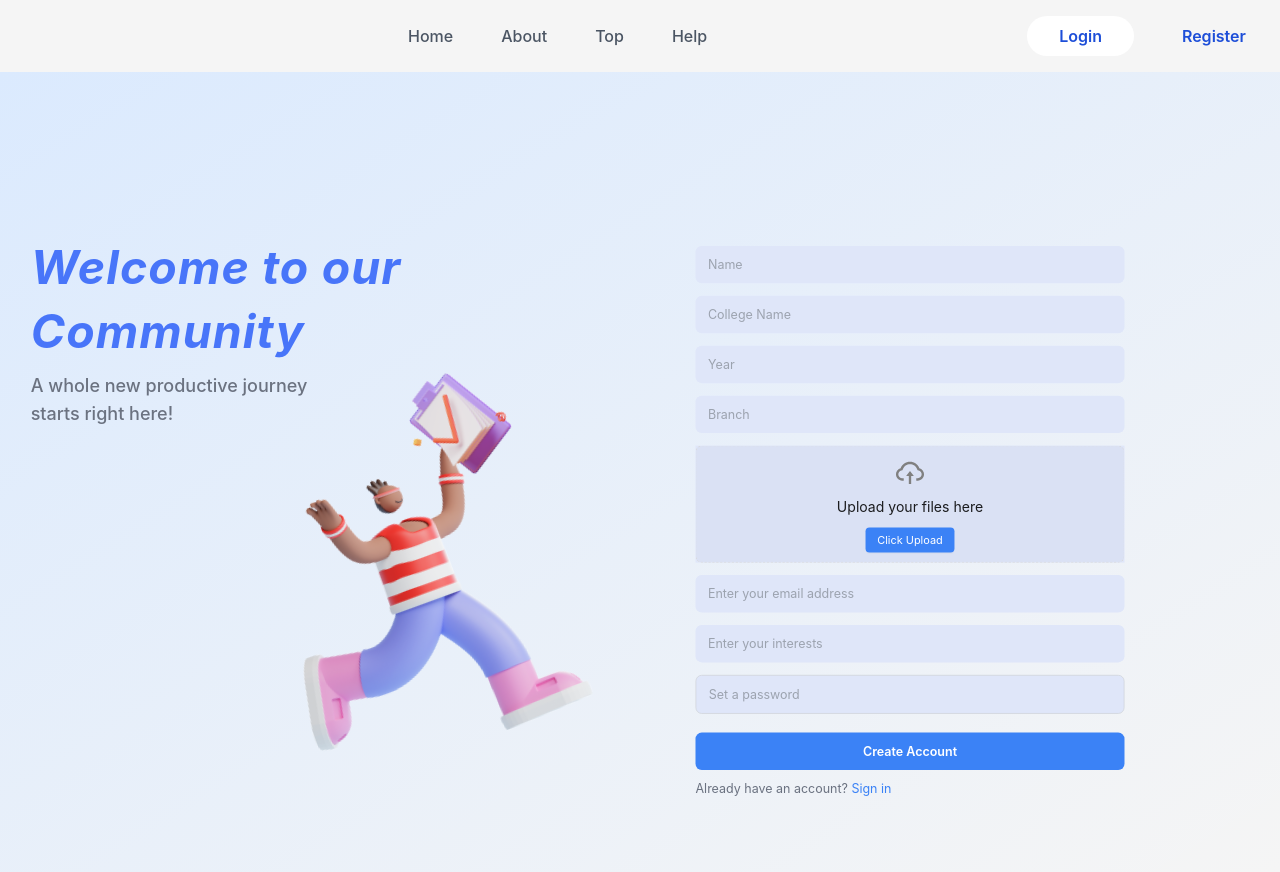
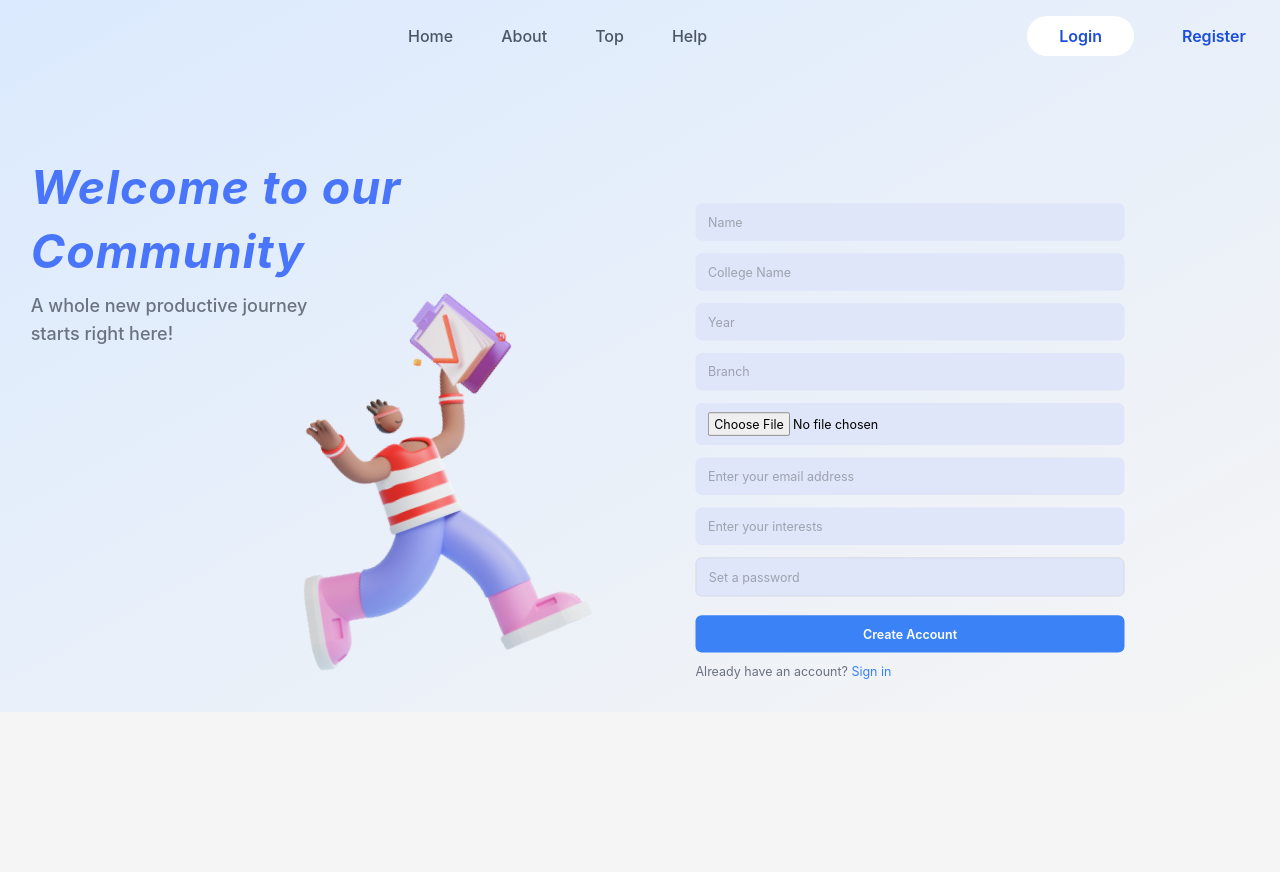
Before and after one commit to atharva-gadekar/Inter, a React (Create React App) app: page / in a window 1280 px wide. After the commit the page ends 800 px from the top, so only its background shows below. Built offline with nearby package versions, Linux system fonts and the light colour scheme.

Commit message:
Fixed Registration

```diff
--- a/src/components/ImgUpload.js
+++ b/src/components/ImgUpload.js
@@ -2,7 +2,7 @@ import { Button, Upload } from 'antd';
 import { CloudUploadOutlined } from '@ant-design/icons';
 import '../App.css';
 
-export default function App() {
+export default function App(setFile) {
   return (
     <div
       className="upload-component"
@@ -21,6 +21,7 @@ export default function App() {
         showUploadList={{ showRemoveIcon: true }}
         accept=".png,.jpeg"
         beforeUpload={(file) => {
+          setFile(file);
           console.log({ file });
           return false;
         }}
--- a/src/pages/Login.js
+++ b/src/pages/Login.js
@@ -44,12 +44,10 @@ function Login() {
   };
 
   return (
-
-    <>
-    <Navbar/>
-     <div className="block lg:flex items-center justify-center min-h-screen bg-gradient-to-br from-blue-100 to-white-400 overflow-y-hidden">
+		<div className="bg-gradient-to-br from-blue-100 to-white-400">
+			<Navbar />
+			<div className="block lg:flex items-center justify-center min-h-[90vh] overflow-y-hidden">
 				<div className="block lg:flex flex-col mt-20 ">
-
 					{/* headings and subheadings */}
 					<div className="ml-0 lg:-ml-16 ">
 						<h1 className="text-4xl text-center lg:text-left lg:text-[2.9rem] tracking-wide leading-snug text-[#4875f9]  italic font-[670] ">
@@ -62,7 +60,11 @@ function Login() {
 
 					{/* image */}
 					<div className="relative">
-           <img className="w-[60%] lg:w-[80%] transform -rotate-[20deg] mt-10 mr-auto ml-auto lg:ml-32 lg:mt-[-4rem]" src={image} alt="Login Image"/>
+						<img
+							className="w-[60%] lg:w-[80%] transform -rotate-[20deg] mt-10 mr-auto ml-auto lg:ml-32 lg:mt-[-4rem]"
+							src={image}
+							alt="Login Image"
+						/>
 					</div>
 				</div>
 
@@ -94,25 +96,24 @@ function Login() {
 								<input type="checkbox" className="mr-2" />
 								<label>Keep me logged in</label>
 							</div>
-             <a href="#" className="text-blue-500 font-medium">Forgot password?</a>
+							<a href="#" className="text-blue-500 font-medium">
+								Forgot password?
+							</a>
 						</div>
 						{/* <Link to='/home'> */}
 						<button
 							type="submit"
 							className="w-full mt-1 lg:mt-3 px-4 py-3 bg-blue-500 text-white font-semibold rounded-lg shadow-lg"
 						>
-
-
 							SIGN IN
-
 						</button>
-           {!loading && <Spin className="opacity-0"/>}
-           {loading && <Spin/>}
+						{!loading && <Spin className="opacity-0" />}
+						{loading && <Spin />}
 						{/* </Link> */}
 					</form>
 				</div>
 			</div>
-     </>
+		</div>
 	);
  }
 
--- a/src/pages/Signup.js
+++ b/src/pages/Signup.js
@@ -31,13 +31,15 @@ const{register,handleSubmit}=useForm({
 
 const submitForm = async (data) => {
 	try {
+	console.log(data);
+	data = {...data, pfp: data.pfp[0]}
 	  const formData = new FormData();
 		for (let key in data) {
 			formData.append(key, data[key]);
 		}
-	  const response = await fetch("https://inter-api-8q0x.onrender.com/auth/register", {
+	  const response = await fetch("http://localhost:3001/auth/register", {
 			method: "POST",
-		body: formData
+			body: formData,
 		});
 	  const result = await response.json();
 	  console.log(result);
@@ -47,12 +49,11 @@ const submitForm = async (data) => {
 	}
   };
 
-
   return (
 
-		<>
+		<div className="bg-gradient-to-br from-blue-100 to-white-400">
 			<Navbar />
-			<div className="block lg:flex items-center justify-center min-h-screen lg:justify-evenly bg-gradient-to-br from-blue-100 to-white-400 overflow-y-hidden">
+			<div className="block lg:flex items-center justify-center min-h-[80vh] lg:justify-evenly overflow-y-hidden">
 				<div className="block lg:flex flex-col mt-20  ">
 					{/* headings and subheadings */}
 					<div className="ml-0 lg:-ml-16">
@@ -121,15 +122,16 @@ name="year"
 						/>
 					</div>
 					<div className="flex flex-col">
-						{/* <input
+						<input
 
 							id="picture"
-							name="picture"
+							name="pfp"
+							type="file"
 							placeholder="Upload your profile picture"
 							className="w-full px-4 py-3 bg-[#dfe6f9] border-gray-300 rounded-lg"
-							{...register('picture', { required: true })}
-						/> */}
-						<ImgUpload {...register('picture', { required: true })}/>
+							{...register('pfp', { required: true })}
+						/>
+						{/* <ImgUpload {...register('picture', { required: true })}/> */}
 					</div>
 					<div className="flex flex-col">
 						<input
@@ -183,7 +185,7 @@ name="year"
 					</p>
 				</form>
 			</div>
-		</>
+		</div>
 	);
 }
 
```
Lines whose indentation alone changed are shown as unchanged.
